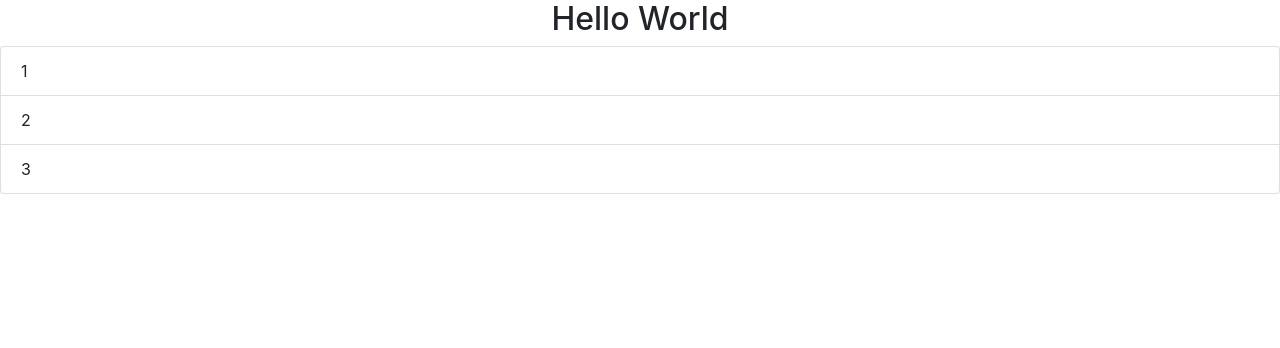
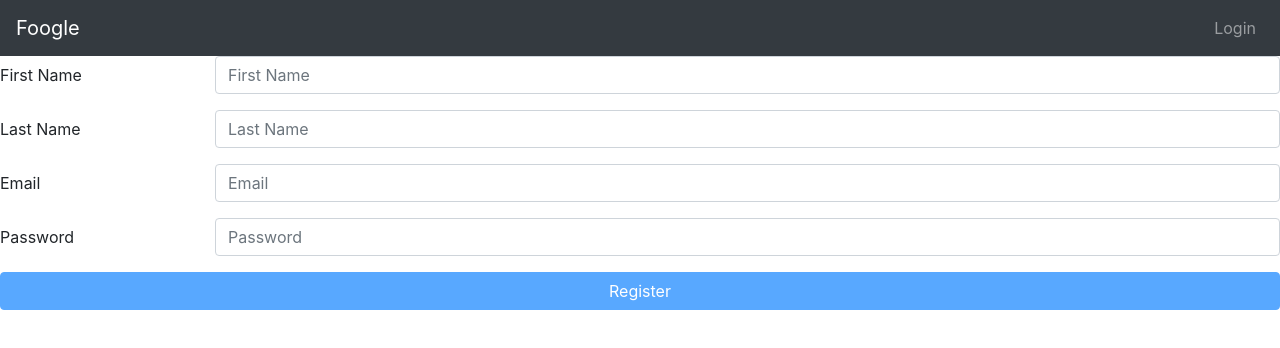
Before and after one commit to SMU-DB-GUI-Foogle/Foogle, a React (Create React App) app in the folder frontend/: page /register in a window 1280 px wide. Shown: the top 348 px of the page. Built offline with nearby package versions, Linux system fonts and the light colour scheme.

Commit message:
Added basic (not final) login/register and routing

```diff
--- a/frontend/package.json
+++ b/frontend/package.json
@@ -11,7 +11,9 @@
     "jquery": "^3.4.1",
     "popper.js": "^1.16.1",
     "react": "^16.13.1",
+    "react-bootstrap": "^1.0.0",
     "react-dom": "^16.13.1",
+    "react-router-dom": "^5.1.2",
     "react-scripts": "3.4.1"
   },
   "scripts": {
--- a/frontend/src/App.css
+++ /dev/null
@@ -1,38 +0,0 @@
-.App {
-  text-align: center;
-}
-
-.App-logo {
-  height: 40vmin;
-  pointer-events: none;
-}
-
-@media (prefers-reduced-motion: no-preference) {
-  .App-logo {
-    animation: App-logo-spin infinite 20s linear;
-  }
-}
-
-.App-header {
-  background-color: #282c34;
-  min-height: 100vh;
-  display: flex;
-  flex-direction: column;
-  align-items: center;
-  justify-content: center;
-  font-size: calc(10px + 2vmin);
-  color: white;
-}
-
-.App-link {
-  color: #61dafb;
-}
-
-@keyframes App-logo-spin {
-  from {
-    transform: rotate(0deg);
-  }
-  to {
-    transform: rotate(360deg);
-  }
-}
--- a/frontend/src/App.jsx
+++ b/frontend/src/App.jsx
@@ -1,12 +1,29 @@
-import React, { Component } from 'react';
-import './App.css';
-import { Login } from './Login';
+import React from 'react';
+import Routes from './Routes';
+import { Nav, Navbar } from 'react-bootstrap';
+import { Account } from './models';
 
-class App extends Component{
+
+class App extends React.Component{
+  state = {
+    isAuthenticated: false,
+    userHasAuthenticated: x => this.setState({ isAuthenticated: x }),
+  }
+
   render() {
     return (
       <>
-        <Login />
+        <Navbar bg="dark" variant="dark">
+					<Navbar.Brand href="/">Foogle</Navbar.Brand>
+            <Nav className="ml-auto">
+              {!this.state.isAuthenticated &&
+                <Nav.Link href="/login">Login</Nav.Link>}
+              {this.state.isAuthenticated &&
+                <Nav.Link href="/login">Logout</Nav.Link>}
+            </Nav>
+
+				</Navbar>
+        <Routes appProps={ this.state } />
       </>
     );
   }
--- /dev/null
+++ b/frontend/src/AppliedRoute.js
@@ -0,0 +1,8 @@
+import React from "react";
+import { Route } from "react-router-dom";
+
+export default function AppliedRoute({ component: C, appProps, ...rest }) {
+  return (
+    <Route {...rest} render={props => <C {...props} {...appProps} />} />
+  );
+}
--- a/frontend/src/Login/Login.jsx
+++ b/frontend/src/Login/Login.jsx
@@ -1,14 +1,76 @@
-import React from 'react';
+import React, { useState } from "react";
+import { Button, FormGroup, FormControl, FormLabel } from "react-bootstrap";
+import { Redirect } from 'react-router-dom';
 
-export class Login extends React.Component {
-    render() {
-        return <>
-            <h2 className="panel text-center ">Hello World</h2>
-            <ul className="list-group">
-                <li className="list-group-item">1</li>
-                <li className="list-group-item">2</li>
-                <li className="list-group-item">3</li>
-            </ul>
+export const Login = (props) => {
+    const [email, setEmail] = useState("");
+    const [password, setPassword] = useState("");
+    const [invalidCred, setInvalidCred] = useState(false);
+
+    function validateForm() {
+        return email.length > 0 && password.length > 0;
+    }
+
+    function login(event) {
+        const form = event.currentTarget;
+        if(form.checkValidity() === false) {
+            event.preventDefault();
+            event.stopPropagation();
+        }
+
+        //local stoarge statements used for local testing till axios requests can be used
+        let accounts = JSON.parse(localStorage.getItem('accounts'));
+        let userAccount = accounts.find(x => (x.email === email && x.password === password));
+
+        if (!(email && password) || !userAccount) {
+            setInvalidCred(true);
+            return;
+        }
+
+        props.userHasAuthenticated(true);
+
+    }
+
+    if(props.isAuthenticated) {
+        return (<Redirect to="/" push/>);
+    }
+
+    return (
+        <>
+            <div className="Login">
+                <form onSubmit={ e => login(e) }>
+                    { invalidCred &&
+                    <p className="alert alert-danger">
+                        Invalid email or password
+                    </p> }
+                    <FormGroup controlId="email" bsSize="large">
+                        <FormLabel>Email Address</FormLabel>
+                        <FormControl
+                            type="email"
+                            value={email}
+                            onChange={e => setEmail(e.target.value)}
+                        />
+                    </FormGroup>
+                    <FormGroup controlId="password" bsSize="large">
+                        <FormLabel>Password</FormLabel>
+                        <FormControl
+                            type="password"
+                            value={password}
+                            onChange={e => setPassword(e.target.value)}
+
+                        />
+                    </FormGroup>
+                    <Button block bsSize="large" disabled={!validateForm()} type="submit">
+                        Login
+                    </Button>
+                    <div>
+                        <a href="/register">Register for an Account</a>
+                    </div>
+                </form>
+            </div>
+
         </>
-    }
+    );
 }
+
+export default Login;
--- /dev/null
+++ b/frontend/src/Login/Register.jsx
@@ -0,0 +1,115 @@
+import React, { useState } from 'react';
+import { Form, Col, Button } from 'react-bootstrap';
+import { Redirect } from 'react-router-dom';
+import { Account } from '../models';
+
+export const Register = (props) => {
+    const [firstName, setFirstName] = useState("");
+    const [lastName, setLastName] = useState("");
+    const [email, setEmail] = useState("");
+    const [password, setPassword] = useState("");
+    const [registered, setRegistered] = useState(false);
+
+    function validateForm() {
+        return firstName.length > 0 && lastName.length > 0 && email.length > 0 && password.length > 0;
+    }
+
+    function register(event) {
+        const form = event.currentTarget;
+        if(form.checkValidity() === false) {
+            event.preventDefault();
+            event.stopPropagation();
+        }
+
+        let account = new Account(
+            firstName,
+            lastName,
+            email,
+            password);
+
+        //local stoarge statements used for local testing till axios requests can be used
+        if (!localStorage.getItem('accounts')) {
+            localStorage.setItem('accounts', JSON.stringify([]));
+        }
+
+        let accounts = JSON.parse(localStorage.getItem('accounts'));
+        accounts.push(account);
+        localStorage.setItem('accounts', JSON.stringify(accounts));
+
+        setRegistered(true);
+    }
+
+    if(props.isAuthenticated) {
+        return (<Redirect to="/" push />);
+    }
+
+    if(registered) {
+        return (<Redirect to="/login" push />);
+    }
+
+    return(
+        <>
+            <div className="Register">
+                <form onSubmit={ e => register(e) }>
+                    <Form.Group as={Form.Row} controlId="horizontalFirstName">
+                        <Form.Label column sm={2}>
+                            First Name
+                        </Form.Label>
+                        <Col sm={10}>
+                            <Form.Control type="text"
+                                          placeholder="First Name"
+                                          value={firstName}
+                                          onChange={e => setFirstName(e.target.value)}
+                            />
+                        </Col>
+                    </Form.Group>
+
+                    <Form.Group as={Form.Row} controlId="horizontalLastName">
+                        <Form.Label column sm={2}>
+                            Last Name
+                        </Form.Label>
+                        <Col sm={10}>
+                            <Form.Control type="text"
+                                          placeholder="Last Name"
+                                          value={lastName}
+                                          onChange={e => setLastName(e.target.value)}
+                            />
+                        </Col>
+                    </Form.Group>
+
+                    <Form.Group as={Form.Row} controlId="formHorizonalEmail">
+                        <Form.Label column sm={2}>
+                            Email
+                        </Form.Label>
+                        <Col sm={10}>
+                            <Form.Control type="email"
+                                          placeholder="Email"
+                                          value={email}
+                                          onChange={e => setEmail(e.target.value)}
+                            />
+                        </Col>
+                    </Form.Group>
+
+                    <Form.Group as={Form.Row} controlId="formHorizonalPassword">
+                        <Form.Label column sm={2}>
+                            Password
+                        </Form.Label>
+                        <Col sm={10}>
+                            <Form.Control type="password"
+                                          placeholder="Password"
+                                          value={password}
+                                          onChange={e => setPassword(e.target.value)}
+                            />
+                        </Col>
+                    </Form.Group>
+
+                    <Button block bsSize="large" disabled={!validateForm()} type="submit">
+                        Register
+                    </Button>
+                </form>
+            </div>
+        </>
+    );
+}
+
+export default Register;
--- a/frontend/src/Login/index.js
+++ b/frontend/src/Login/index.js
@@ -1 +1,2 @@
-export * from './Login'
+export * from './Login';
+export * from './Register';
--- /dev/null
+++ b/frontend/src/Routes.jsx
@@ -0,0 +1,18 @@
+import React from 'react';
+import { Switch } from 'react-router-dom';
+import AppliedRoute from './AppliedRoute';
+import { Login, Register } from './Login';
+
+
+export default function Routes({ appProps }) {
+    return (
+      <Switch>
+        {/* <AppliedRoute path="/" exact component={Home} appProps={appProps} /> */}
+        <AppliedRoute path="/login" exact component={Login} appProps={appProps} />
+        <AppliedRoute path="/register" exact component={Register} appProps={appProps} />
+
+        { /* Add catch for routes not found */ }
+        {/* <Route component={NotFound} /> */}
+      </Switch>
+    );
+  }
--- a/frontend/src/index.css
+++ b/frontend/src/index.css
@@ -1,3 +1,7 @@
+* {
+  box-sizing: border-box;
+}
+
 body {
   margin: 0;
   font-family: -apple-system, BlinkMacSystemFont, 'Segoe UI', 'Roboto', 'Oxygen',
--- a/frontend/src/index.js
+++ b/frontend/src/index.js
@@ -1,13 +1,19 @@
 import React from 'react';
 import ReactDOM from 'react-dom';
+import './index.css';
 import App from './App';
 import * as serviceWorker from './serviceWorker';
+
+import { BrowserRouter } from 'react-router-dom'
+
 import 'bootstrap';
 import 'bootstrap/dist/css/bootstrap.min.css';
 
 ReactDOM.render(
   <React.StrictMode>
-    <App />
+    <BrowserRouter>
+      <App />
+    </BrowserRouter>
   </React.StrictMode>,
   document.getElementById('root')
 );
--- /dev/null
+++ b/frontend/src/models/account.js
@@ -0,0 +1,10 @@
+export class Account {
+    constructor(firstName, lastName, email, password) {
+        this.firstName = firstName;
+        this.lastName = lastName;
+        this.email = email;
+        this.password = password;
+    }
+}
+
+export default Account;
--- /dev/null
+++ b/frontend/src/models/index.js
@@ -0,0 +1 @@
+export * from './account'
```
